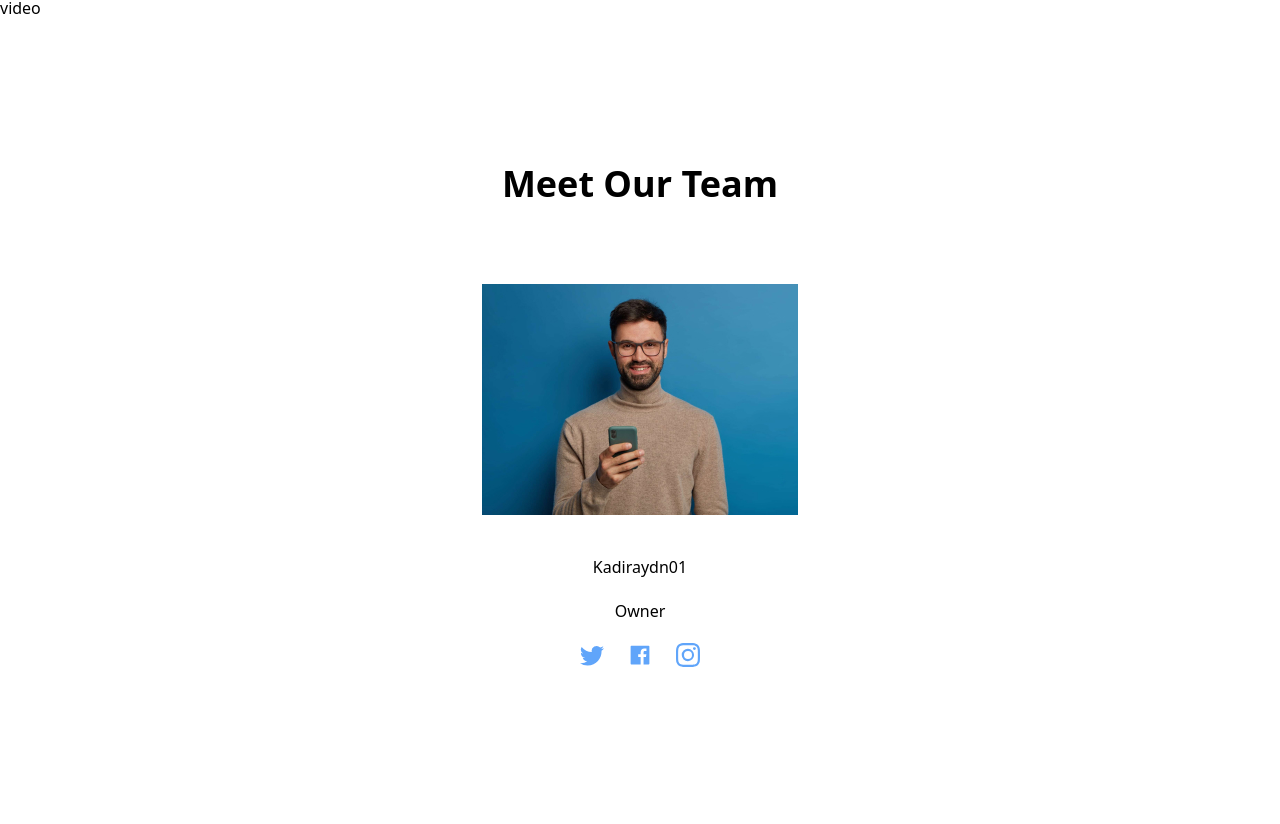
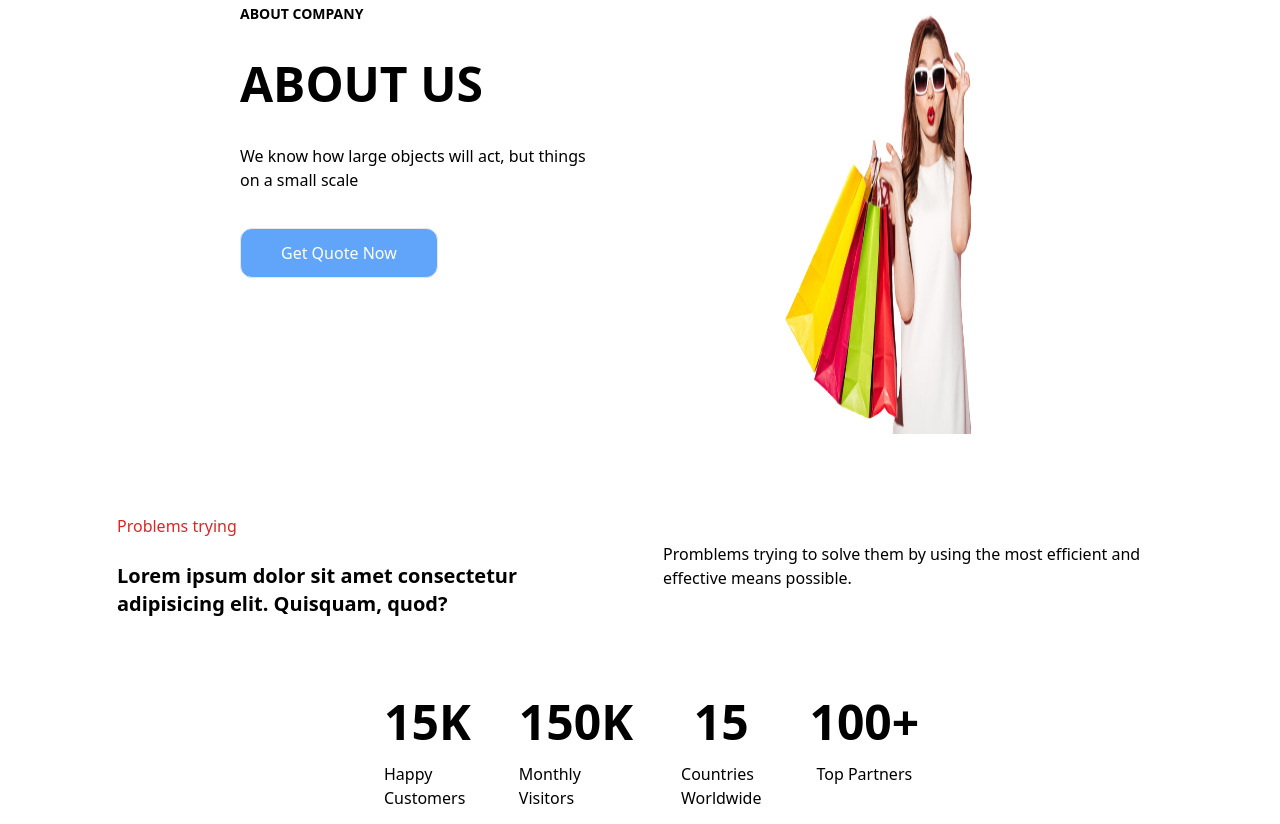
Before and after one commit to Kadiraydn01/hepsiorada, a React (Create React App) app: page /about in a window 1280 px wide. Shown: the part 236-1060 px from the top of the page. Built offline with nearby package versions, Linux system fonts and the light colour scheme.

Commit message:
About bitti

```diff
--- a/src/components/About.js
+++ b/src/components/About.js
@@ -6,16 +6,67 @@ import foto from "../images/about.png";
 import user from "../images/teamUser.jpg";
 import { BsTwitter, BsInstagram } from "react-icons/bs";
 import { AiFillFacebook } from "react-icons/ai";
+import video from "../images/video.mp4";
+import foto1 from "../images/shopping.png";
 const About = () => {
   return (
     <>
       <Semiheader />
-      <div>resimli</div>
-      <div>problem</div>
-      <div>15k</div>
-      <div>video</div>
+      <div className="flex gap-40 px-60 py-20">
+        <div className="flex flex-col gap-9 items-start">
+          <h1 className="text-sm font-bold">ABOUT COMPANY</h1>
+          <h2 className="text-5xl font-bold">ABOUT US</h2>
+          <p className="w-[350px] ">
+            We know how large objects will act, but things on a small scale
+          </p>
+          <button className="px-10 py-3 border bg-blue-400 rounded-xl text-white">
+            Get Quote Now
+          </button>
+        </div>
+        <div>
+          <img className="h-[430px]" src={foto1} alt="foto" />
+        </div>
+      </div>
+      <div className="flex gap-24 items-center justify-center">
+        <div className="flex items-start gap-6 flex-col">
+          <h1 className="text-red-600">Problems trying</h1>
+          <p className="w-[450px] text-xl font-bold">
+            Lorem ipsum dolor sit amet consectetur adipisicing elit. Quisquam,
+            quod?
+          </p>
+        </div>
+        <div>
+          <p className="w-[500px] flex">
+            Promblems trying to solve them by using the most efficient and
+            effective means possible.
+          </p>
+        </div>
+      </div>
+      <div className="px-96">
+        <div className="flex gap-12 py-20">
+          <div className="flex flex-col gap-4 items-center w-64">
+            <h1 className="font-bold text-5xl">15K</h1>
+            <h2>Happy Customers</h2>
+          </div>
+          <div className="flex flex-col gap-4 items-center w-64">
+            <h1 className="font-bold text-5xl">150K</h1>
+            <h2>Monthly Visitors</h2>
+          </div>
+          <div className="flex flex-col gap-4 items-center w-64">
+            <h1 className="font-bold text-5xl">15</h1>
+            <h2>Countries Worldwide</h2>
+          </div>
+          <div className="flex flex-col gap-4 items-center w-64">
+            <h1 className="font-bold text-5xl">100+</h1>
+            <h2>Top Partners</h2>
+          </div>
+        </div>
+      </div>
+      <div className="flex justify-center items-center py-6 px-14">
+        <video width="1000" height="450" src={video} controls />
+      </div>
 
-      <div className="flex flex-col px-52 py-36 gap-20">
+      <div className="flex flex-col px-52 py-24 gap-20">
         <div className="flex text-4xl font-bold items-center justify-center">
           <h1>Meet Our Team</h1>
         </div>
```
Also changed, not shown: src/images/shopping.png (added), 1 other file (tests, documents, lock files or other folders).
